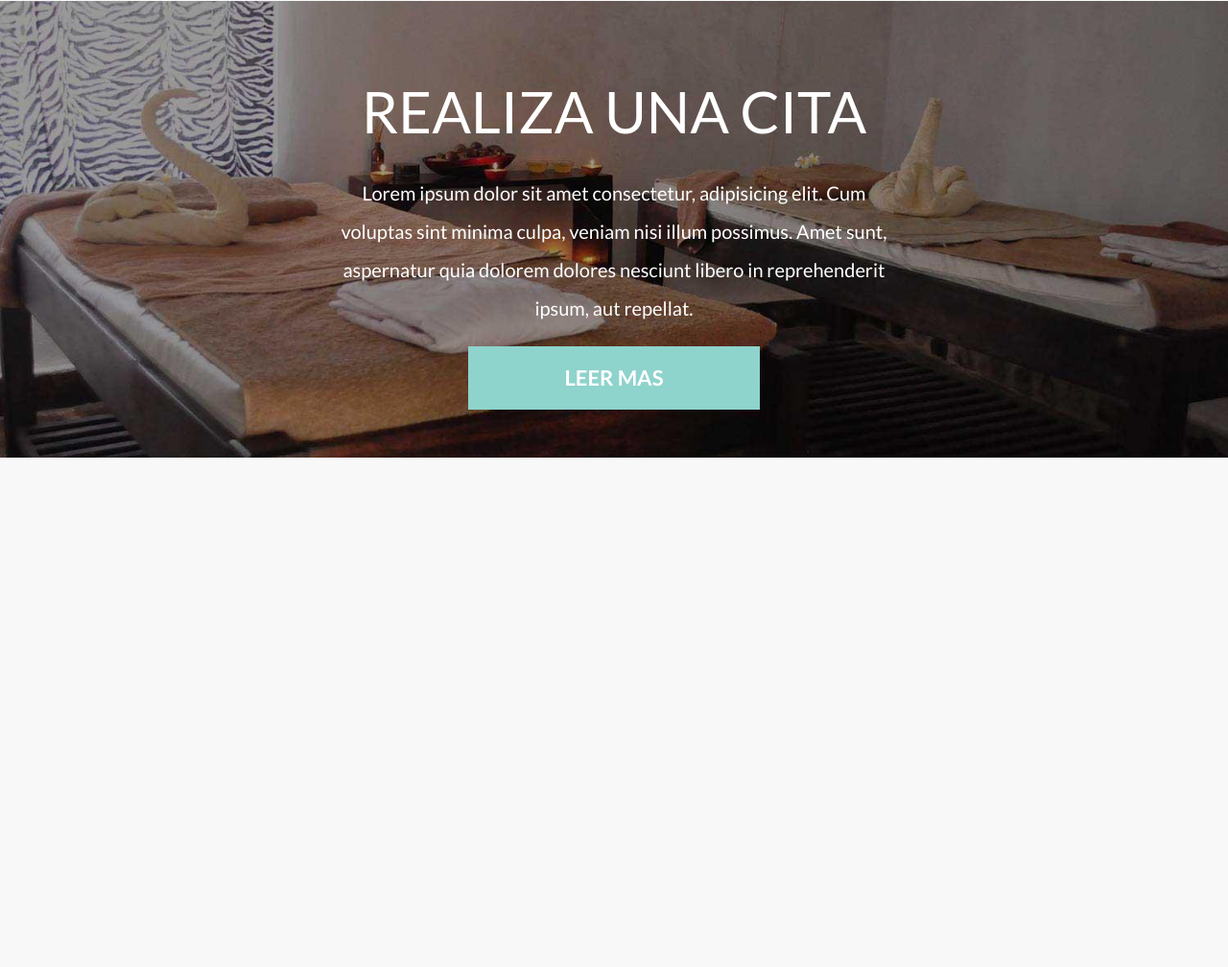
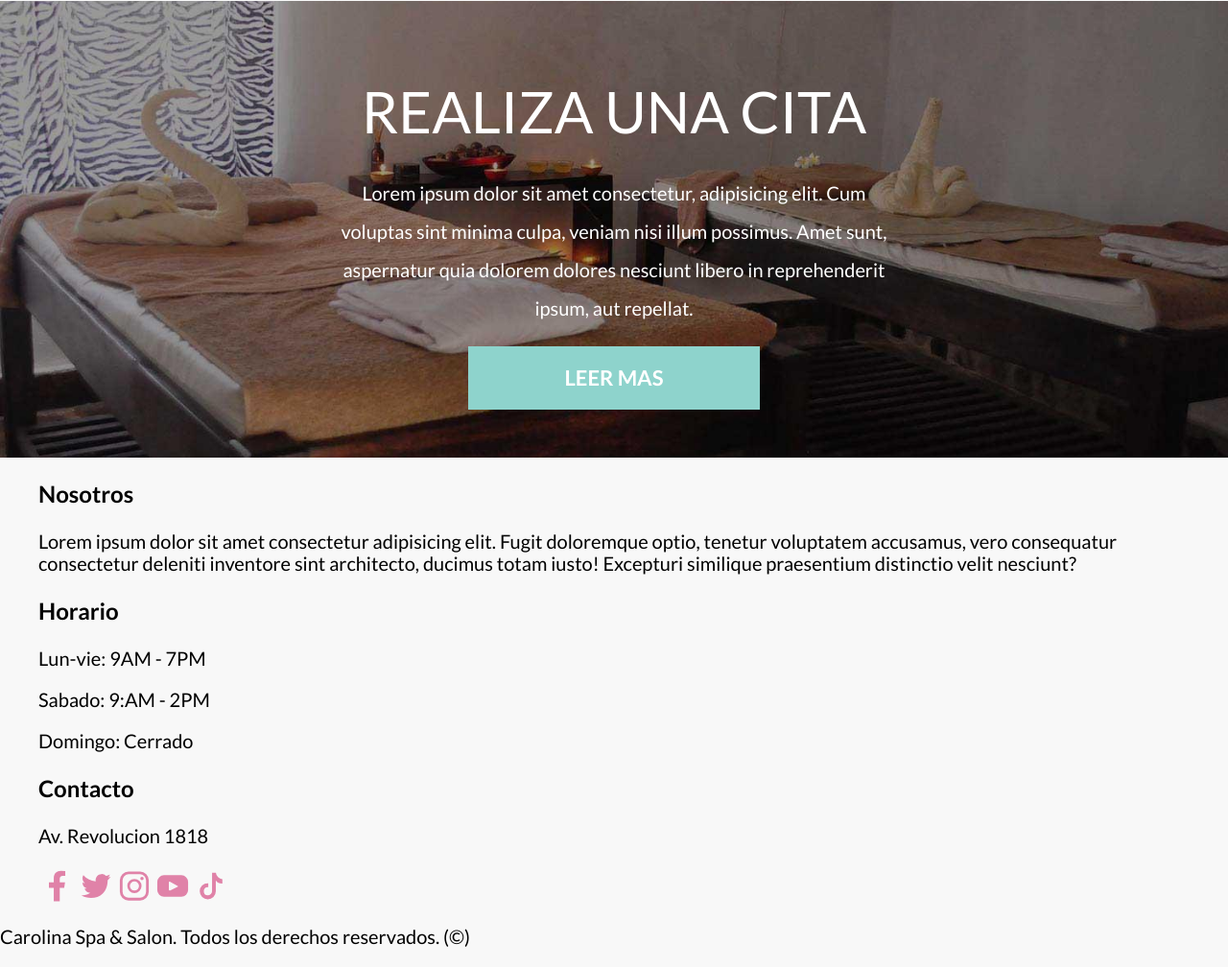
Before and after one commit to johnburetdev/carolinaSpa, a website: page index.html in a window 1280 px wide. Shown: the part 3423-4431 px from the top of the page at 96% size. Before the commit the page ends 3900 px from the top, so only its background shows below. Drawn offline with Linux system fonts and the light colour scheme; a web font is replaced by a local one.

Commit message:
Seccion FOOTER html listo

```diff
--- a/index.html
+++ b/index.html
@@ -305,6 +305,68 @@
         </p>
         <a href="#" class="cita__enlace">Leer mas</a>
     </section>
+
+    <footer class="footer">
+        <div class="footer__grid contenedor">
+            <div class="footer__widget">
+                <h3 class="footer__heading">
+                    Nosotros
+                </h3>
+                <p class="footer__texto">
+                    Lorem ipsum dolor sit amet consectetur adipisicing elit. Fugit doloremque optio, tenetur voluptatem
+                    accusamus, vero consequatur consectetur deleniti inventore sint architecto, ducimus totam iusto!
+                    Excepturi similique praesentium distinctio velit nesciunt?
+                </p>
+            </div>
+
+            <div class="footer__widget">
+                <h3 class="footer__heading">
+                    Horario
+                </h3>
+                <p class="footer__texto">Lun-vie: 9AM - 7PM</p>
+                <p class="footer__texto">Sabado: 9:AM - 2PM</p>
+                <p class="footer__texto">Domingo: Cerrado</p>
+            </div>
+
+            <div class="footer_widget">
+                <h3 class="footer__heading">
+                    Contacto
+                </h3>
+                <p class="footer__texto">
+                    Av. Revolucion 1818
+                </p>
+
+                <nav class="sociales">
+                    <a class="sociales__enlace" href="https://facebook.com">
+                        <span class="sociales__accesible">
+                            Facebook
+                        </span>
+                    </a>
+                    <a class="sociales__enlace" href="https://x.com">
+                        <span class="sociales__accesible">
+                            X
+                        </span>
+                    </a>
+                    <a class="sociales__enlace" href="https://instagram.com">
+                        <span class="sociales__accesible">
+                            Instagram
+                        </span>
+                    </a>
+                    <a class="sociales__enlace" href="https://youtube.com">
+                        <span class="sociales__accesible">
+                            YouTube
+                        </span>
+                    </a>
+                    <a class="sociales__enlace" href="https://tiktok.com">
+                        <span class="sociales__accesible">
+                            TikTok
+                        </span>
+                    </a>
+                </nav>
+            </div>
+        </div>
+        <p class="footer__copyright">Carolina Spa & Salon. Todos los derechos reservados. (©)</p>
+    </footer>
 </body>
 
 </html>
```
